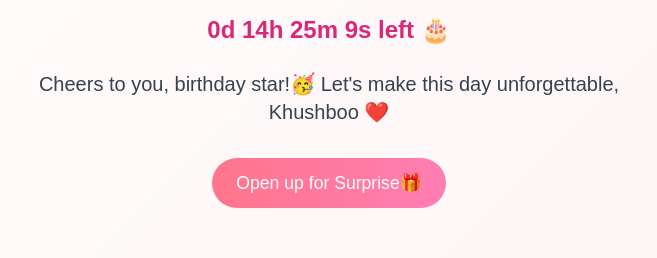
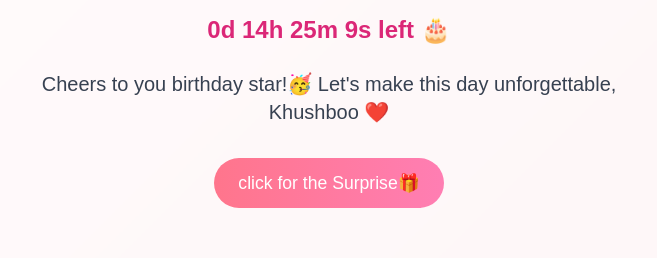
Before and after one commit to Adinath4278/birthday-website, a plain HTML site: page index.html in a window 1280 px wide. Shown: the part 385-643 px from the top of the page, 311-968 px from the left. Drawn offline with nearby package versions, Linux system fonts and the light colour scheme.

Commit message:
Update index.html

```diff
--- a/index.html
+++ b/index.html
@@ -52,9 +52,9 @@
       <div class="emoji">❤️</div>
       <h1 class="text-4xl md:text-5xl font-bold mb-6 text-gradient">Happy 19th Birthday Countdown 🎂</h1>
       <div id="countdown" class="text-2xl font-semibold text-pink-600 mb-6"></div>
-      <p class="text-xl text-gray-700 mb-8">Cheers to you, birthday star!🥳
+      <p class="text-xl text-gray-700 mb-8">Cheers to you birthday star!🥳
         Let's make this day unforgettable, Khushboo ❤️</p>
-      <button class="btn" id="start-btn">Open up for Surprise🎁</button>
+      <button class="btn" id="start-btn">click for the Surprise🎁</button>
     </div>
 
     <!-- Step 2 -->
```
